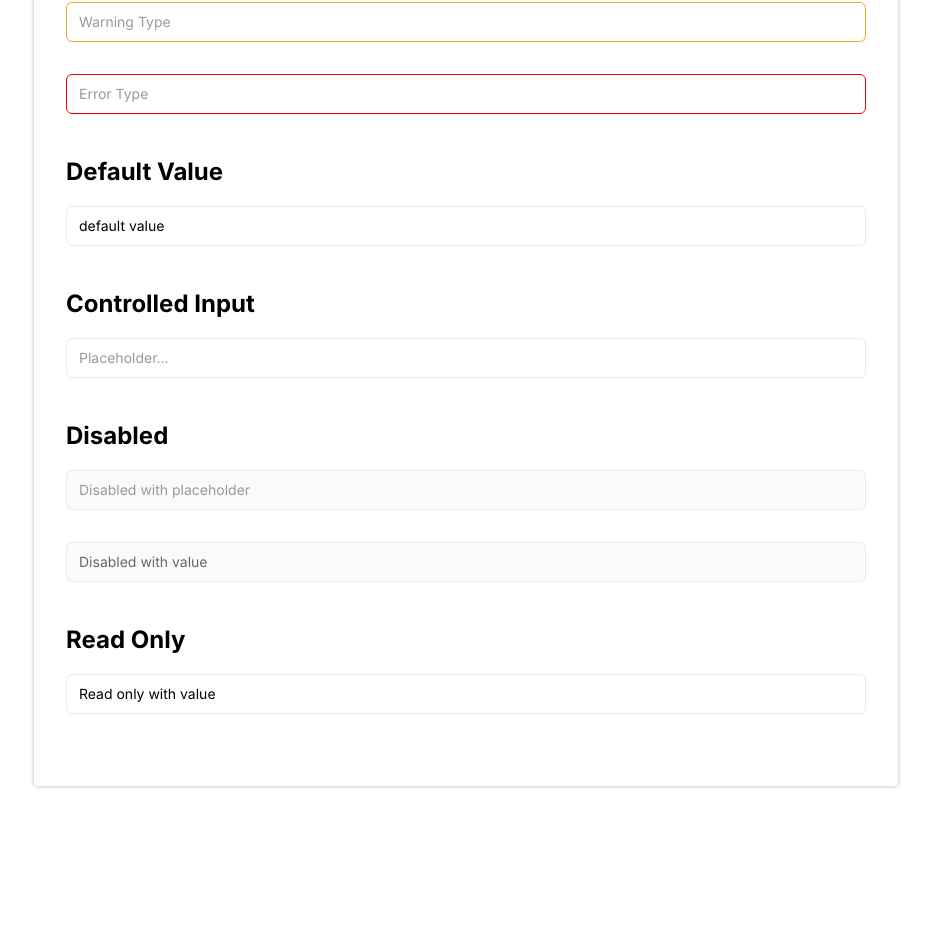
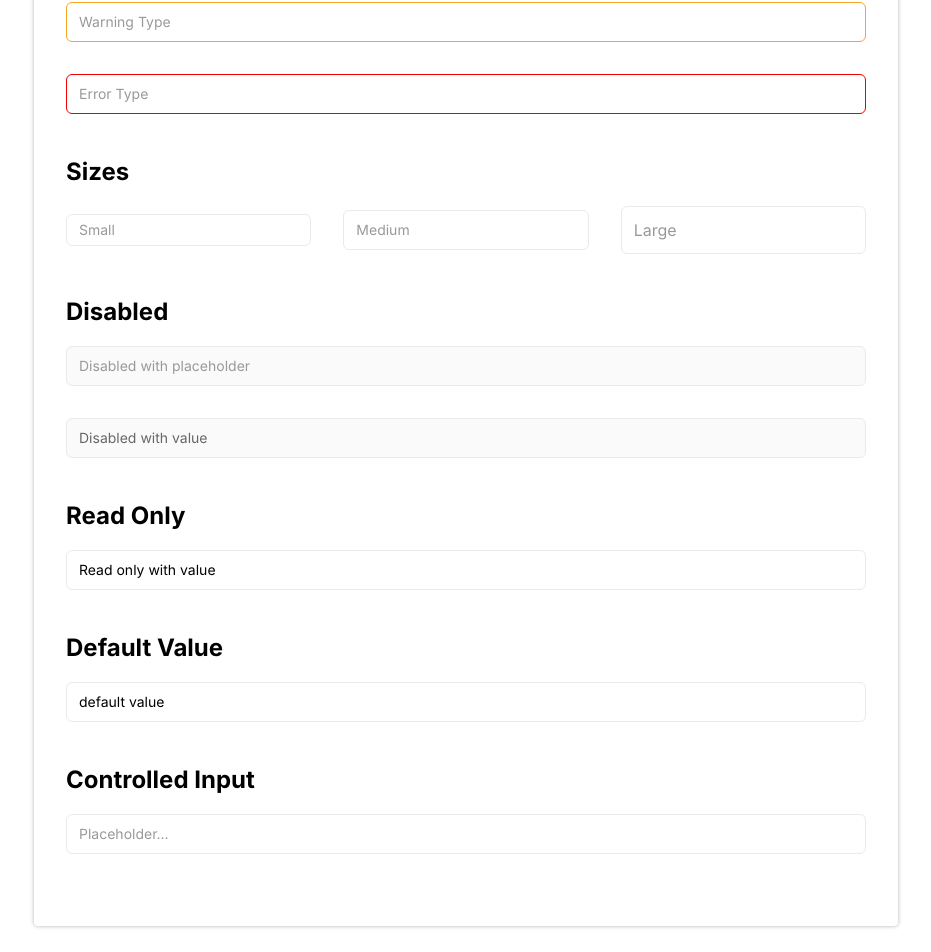
Before and after one commit to bohdev95/react-raw-ui, a React app: page / in a window 1280 px wide. Shown: the part 3058-4010 px from the top of the page, without its empty margins (174-1105 px from the left). Before the commit the page ends 3874 px from the top, so only its background shows below. Built offline with nearby package versions, Linux system fonts and the light colour scheme.

Commit message:
feat(Input): add sizes of input

```diff
--- a/components/Input/Input.styles.ts
+++ b/components/Input/Input.styles.ts
@@ -4,12 +4,30 @@ import { useTheme } from "../Theme/theme-context";
 import {
   InputBasicStyles,
   InputFocusStyles,
+  InputSizeStyles,
+  InputSizes,
   InputStyles,
   InputTypes,
 } from "./Input.types";
 
-const useInputStyles = ({ type, disabled }): InputStyles => {
+const useInputStyles = ({ type, size, disabled }): InputStyles => {
   const theme: RawUITheme = useTheme();
+  const sizes: {
+    [key in InputSizes]: InputSizeStyles
+  } = {
+    sm: {
+      fontSize: '14px',
+      height: '32px',
+    },
+    md: {
+      fontSize: '14px',
+      height: '40px',
+    },
+    lg: {
+      fontSize: '16px',
+      height: '48px',
+    }
+  };
   const styles: {
     [key in InputTypes]: InputBasicStyles;
   } = {
@@ -36,6 +54,7 @@ const useInputStyles = ({ type, disabled }): InputStyles => {
   };
   const defaultStyles = {
     ...(styles?.[type || "default"] ?? styles["default"]),
+    ...(sizes[size] || sizes['md']),
   };
   const disabledStyles = {
     backgroundColor: theme.palette.accents1,
@@ -78,14 +97,16 @@ const useInputFocusStyles = ({ type, disabled }): InputFocusStyles => {
   return disabled ? {} : defaultStyles;
 };
 
-export const useInputCSS = ({ type, disabled }) => {
+export const useInputCSS = ({ type, size, disabled }) => {
   const theme: RawUITheme = useTheme();
   const {
+    fontSize,
+    height,
     color,
     borderColor,
     backgroundColor = "transparent",
     cursor = "text",
-  } = useInputStyles({ type, disabled });
+  } = useInputStyles({ type, size, disabled });
   const { focusBorderColor = borderColor } = useInputFocusStyles({
     type,
     disabled,
@@ -95,11 +116,11 @@ export const useInputCSS = ({ type, disabled }) => {
     .raw-input {
       box-sizing: border-box;
       display: inline-flex;
-      height: 40px;
+      height: ${height};
       padding: 0 12px;
       line-height: normal;
       box-shadow: none;
-      font-size: 14px;
+      font-size: ${fontSize};
       background-color: ${backgroundColor};
       border: 1px solid ${borderColor};
       color: ${color};
--- a/components/Input/Input.tsx
+++ b/components/Input/Input.tsx
@@ -19,6 +19,7 @@ const Input = forwardRef<HTMLInputElement, PropsWithChildren<InputProps>>(
   (
     {
       type = "default",
+      size = "md",
       htmlType = "text",
       placeholder = "",
       defaultValue = "",
@@ -38,7 +39,7 @@ const Input = forwardRef<HTMLInputElement, PropsWithChildren<InputProps>>(
       defaultValue,
       value,
     })
-    const { className: resolveClassName, styles } = useInputCSS({ type, disabled });
+    const { className: resolveClassName, styles } = useInputCSS({ type, size, disabled });
     const classes = classNames(
       "raw-input",
       disabled && "raw-disabled-input",
--- a/src/App.tsx
+++ b/src/App.tsx
@@ -316,6 +316,24 @@ function App() {
             <Input type="error" placeholder="Error Type" />
           </Unit>
         </Wrapper>
+        <Wrapper title="Sizes">
+          <Unit layout="row">
+            <Input size="sm" placeholder="Small" />
+            <Input placeholder="Medium" />
+            <Input size="lg" placeholder="Large" />
+          </Unit>
+        </Wrapper>
+        <Wrapper title="Disabled">
+          <Unit layout="col">
+            <Input placeholder="Disabled with placeholder" disabled />
+            <Input defaultValue="Disabled with value" disabled />
+          </Unit>
+        </Wrapper>
+        <Wrapper title="Read Only">
+          <Unit layout="col">
+            <Input defaultValue="Read only with value" readOnly />
+          </Unit>
+        </Wrapper>
         <Wrapper title="Default Value">
           <Unit layout="col">
             <Input defaultValue="default value" placeholder="Placeholder..." />
@@ -330,17 +348,6 @@ function App() {
             />
           </Unit>
         </Wrapper>
-        <Wrapper title="Disabled">
-          <Unit layout="col">
-            <Input placeholder="Disabled with placeholder" disabled />
-            <Input defaultValue="Disabled with value" disabled />
-          </Unit>
-        </Wrapper>
-        <Wrapper title="Read Only">
-          <Unit layout="col">
-            <Input defaultValue="Read only with value" readOnly />
-          </Unit>
-        </Wrapper>
       </Container>
     </div>
   );
```
Also changed, not shown: components/Input/Input.types.ts (+7 -1 lines).
